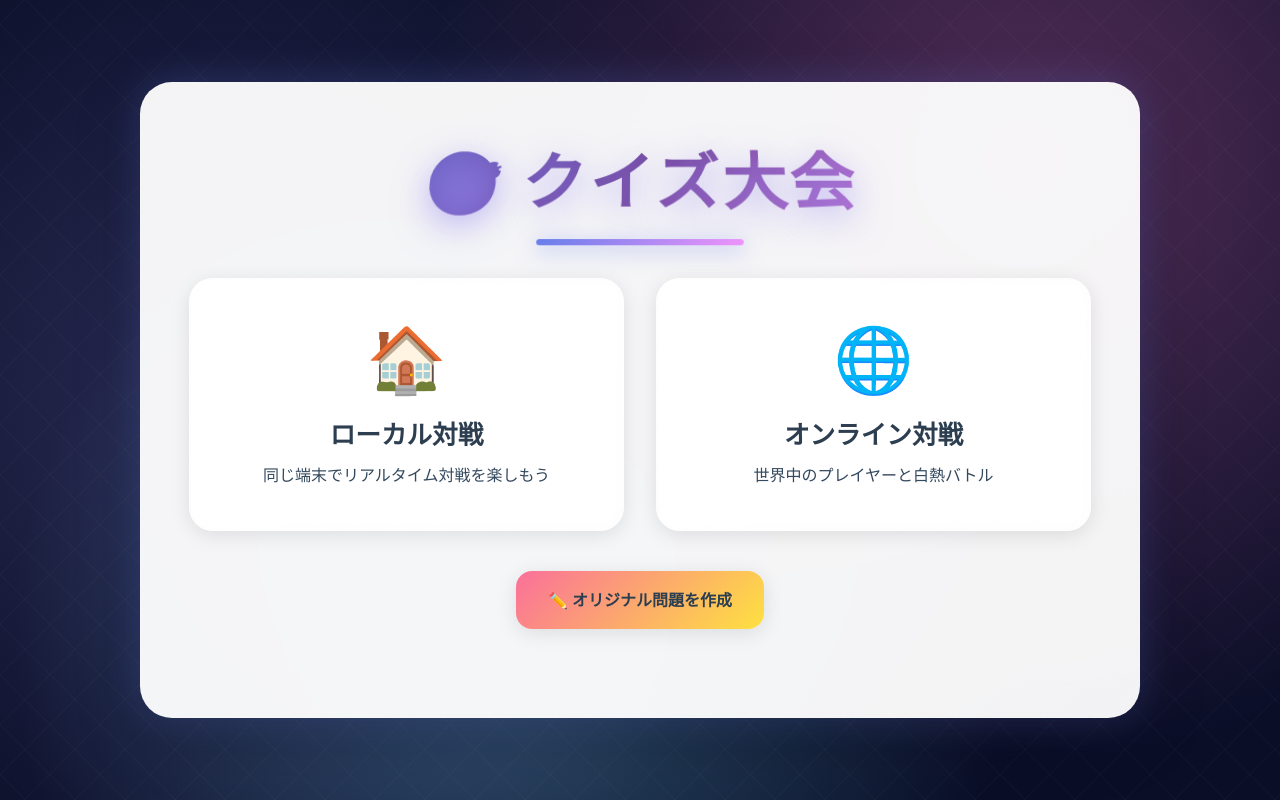
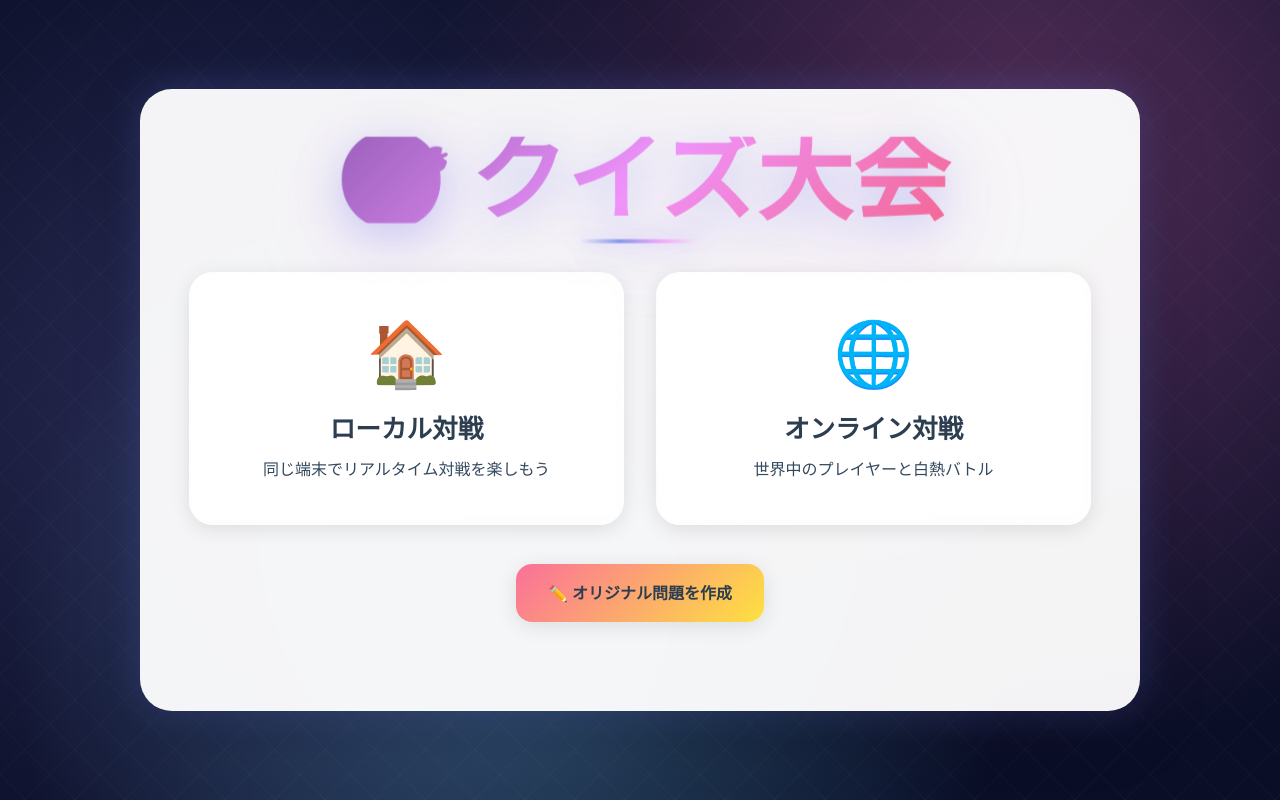
Before and after one commit to CrypticAlpha-sketch/quiz.github.io, a website: page index.html in a window 1280 px wide. Drawn offline with Linux system fonts and the light colour scheme.

Commit message:
Update index.html

```diff
--- a/index.html
+++ b/index.html
@@ -113,42 +113,82 @@
 
         h1 {
             font-family: 'Poppins', sans-serif;
-            font-size: 4rem; /* 3.5remから大きく */
-            font-weight: 900; /* 800からさらに太く */
+            font-size: clamp(3rem, 8vw, 6rem); /* レスポンシブ対応 */
+            font-weight: 900;
             text-align: center;
-            background: linear-gradient(135deg, #667eea 0%, #764ba2 50%, #f093fb 100%); /* グラデーションを豪華に */
+            line-height: 0.9; /* タイトな行間 */
+            margin-bottom: 3rem;
+            position: relative;
+            text-wrap: pretty; /* 美しい改行 */
+
+            /* 流動的なグラデーション背景 */
+            background: linear-gradient(
+                135deg,
+                #667eea 0%,
+                #764ba2 25%,
+                #f093fb 50%,
+                #f5576c 75%,
+                #4facfe 100%
+            );
+            background-size: 200% 200%;
             -webkit-background-clip: text;
             -webkit-text-fill-color: transparent;
             background-clip: text;
-            margin-bottom: 3rem;
-            text-shadow: 0 8px 32px rgba(102, 126, 234, 0.5); /* 影を強く */
-            position: relative;
-            letter-spacing: 0.05em; /* 文字間隔を追加 */
-            transform: perspective(500px) rotateX(15deg); /* 3D効果を追加 */
-            animation: titleGlow 3s ease-in-out infinite alternate; /* アニメーション追加 */
+
+            /* アニメーション */
+            animation: gradientFlow 4s ease-in-out infinite, titleFloat 6s ease-in-out infinite;
+
+            /* 3D効果とシャドウ */
+            filter: drop-shadow(0 10px 20px rgba(102, 126, 234, 0.3))
+                    drop-shadow(0 20px 40px rgba(240, 147, 251, 0.2));
         }
 
         h1::after {
             content: '';
             position: absolute;
-            bottom: -15px; /* -10pxから下に */
+            bottom: -20px;
             left: 50%;
             transform: translateX(-50%);
-            width: 200px; /* 120pxから拡大 */
-            height: 6px; /* 4pxから太く */
-            background: linear-gradient(135deg, #667eea 0%, #f093fb 100%);
-            border-radius: 3px;
-            box-shadow: 0 4px 20px rgba(102, 126, 234, 0.6); /* 光る効果 */
-        }
-
-        @keyframes titleGlow {
+            width: 100px;
+            height: 4px;
+            background: linear-gradient(90deg, transparent, #667eea, #f093fb, transparent);
+            border-radius: 2px;
+            animation: underlineGlow 3s ease-in-out infinite alternate;
+        }
+
+        /* アニメーション定義 */
+        @keyframes gradientFlow {
+            0%, 100% {
+                background-position: 0% 50%;
+            }
+            50% {
+                background-position: 100% 50%;
+            }
+        }
+
+        @keyframes titleFloat {
+            0%, 100% {
+                transform: translateY(0px) scale(1);
+                filter: drop-shadow(0 10px 20px rgba(102, 126, 234, 0.3))
+                        drop-shadow(0 20px 40px rgba(240, 147, 251, 0.2));
+            }
+            50% {
+                transform: translateY(-5px) scale(1.02);
+                filter: drop-shadow(0 15px 30px rgba(102, 126, 234, 0.4))
+                        drop-shadow(0 25px 50px rgba(240, 147, 251, 0.3));
+            }
+        }
+
+        @keyframes underlineGlow {
             0% {
-                text-shadow: 0 8px 32px rgba(102, 126, 234, 0.5);
-                transform: perspective(500px) rotateX(15deg) scale(1);
+                width: 100px;
+                opacity: 0.7;
+                box-shadow: 0 0 20px rgba(102, 126, 234, 0.5);
             }
             100% {
-                text-shadow: 0 12px 40px rgba(240, 147, 251, 0.8);
-                transform: perspective(500px) rotateX(15deg) scale(1.02);
+                width: 200px;
+                opacity: 1;
+                box-shadow: 0 0 40px rgba(240, 147, 251, 0.8);
             }
         }
 
```
